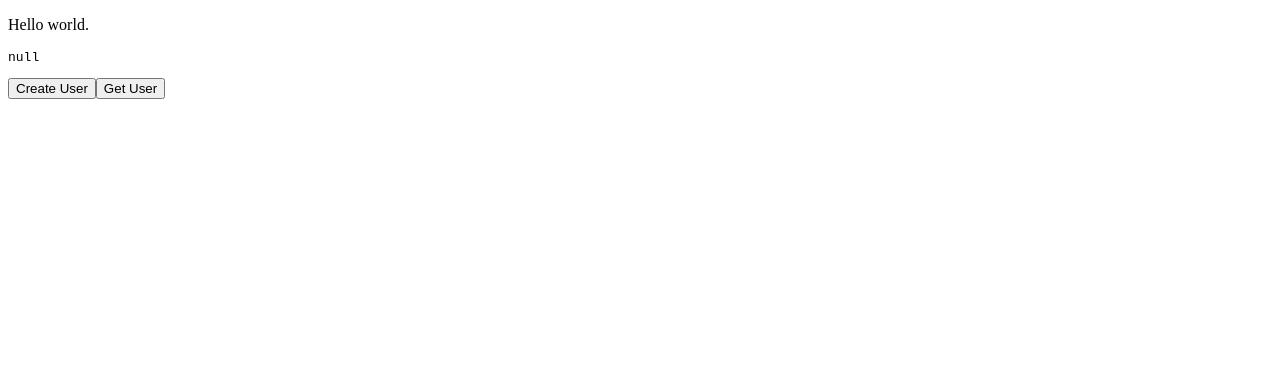
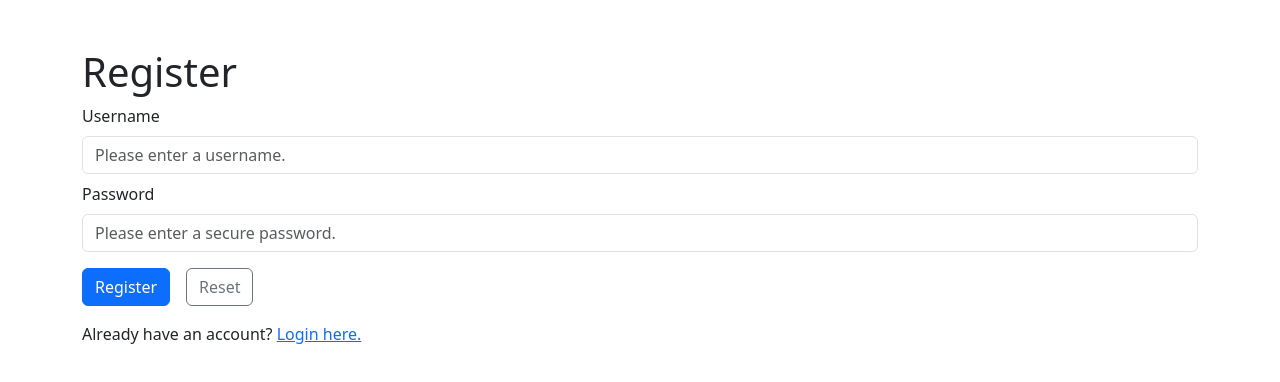
Before and after one commit to nsdigirolamo/tyche-app, a React (Vite) app: page /register in a window 1280 px wide. Shown: the top 382 px of the page. Built offline with nearby package versions, Linux system fonts and the light colour scheme.

Commit message:
Register page now working

```diff
--- a/eslint.config.js
+++ b/eslint.config.js
@@ -32,6 +32,10 @@ export default tseslint.config(
         "warn",
         { allowConstantExport: true },
       ],
+      "@typescript-eslint/no-misused-promises": [
+        "error",
+        { checksVoidReturn: { attributes: false } },
+      ],
     },
   },
   eslintConfigPrettier
--- a/src/App.tsx
+++ b/src/App.tsx
@@ -1,15 +1,19 @@
+import "bootstrap/dist/css/bootstrap.min.css";
 import { BrowserRouter, Route, Routes } from "react-router";
-import Login from "./pages/Login";
 import Landing from "./pages/Landing";
+import Register from "./pages/Register";
+import { Container } from "react-bootstrap";
 
 function App() {
   return (
-    <BrowserRouter>
-      <Routes>
-        <Route path="/" element={<Landing />} />
-        <Route path="register" element={<Login />} />
-      </Routes>
-    </BrowserRouter>
+    <Container className="mt-5">
+      <BrowserRouter>
+        <Routes>
+          <Route path="/" element={<Landing />} />
+          <Route path="register" element={<Register />} />
+        </Routes>
+      </BrowserRouter>
+    </Container>
   );
 }
 
--- /dev/null
+++ b/src/components/register/RegisterForm.tsx
@@ -0,0 +1,89 @@
+import { Button, Form } from "react-bootstrap";
+import { useForm } from "react-hook-form";
+import { User } from "../../models/entities/user";
+import { UserRepository } from "../../repositories/UserRepository";
+import axios from "axios";
+import { yupResolver } from "@hookform/resolvers/yup";
+import * as yup from "yup";
+
+interface RegisterFormProps {
+  onSubmit: (user: User) => void;
+}
+
+interface IRegisterFormInput {
+  username: string;
+  password: string;
+}
+
+const RegisterFormSchema = yup.object({
+  username: yup
+    .string()
+    .max(16, "A username cannot be longer than 16 characters.")
+    .matches(/^[a-zA-Z0-9_]+$/, "A username must be alphanumeric.")
+    .required("A username is required."),
+  password: yup.string().required("A password is required."),
+});
+
+const RegisterForm = ({ onSubmit }: RegisterFormProps) => {
+  const {
+    formState: { errors },
+    handleSubmit,
+    register,
+    reset,
+  } = useForm<IRegisterFormInput>({
+    resolver: yupResolver(RegisterFormSchema),
+  });
+
+  const userRepository = new UserRepository(axios);
+
+  const submitHandler = handleSubmit(async data => {
+    const input = { name: data.username, password: data.password };
+    try {
+      const user = await userRepository.create_one(input);
+      onSubmit(user);
+    } catch (error) {
+      console.log(error);
+    }
+  });
+
+  const handleResetClick = () => {
+    reset();
+  };
+
+  return (
+    <Form onSubmit={submitHandler}>
+      <Form.Group className="mb-2">
+        <Form.Label for="username">Username</Form.Label>
+        <Form.Control
+          id="username"
+          placeholder="Please enter a username."
+          isInvalid={!!errors.username}
+          {...register("username")}
+        />
+        <Form.Control.Feedback type="invalid">
+          {errors.username?.message}
+        </Form.Control.Feedback>
+      </Form.Group>
+      <Form.Group className="mb-3">
+        <Form.Label for="password">Password</Form.Label>
+        <Form.Control
+          id="password"
+          placeholder="Please enter a secure password."
+          isInvalid={!!errors.password}
+          {...register("password")}
+        />
+        <Form.Control.Feedback type="invalid">
+          {errors.password?.message}
+        </Form.Control.Feedback>
+      </Form.Group>
+      <Button className="me-3" variant="primary" type="submit">
+        Register
+      </Button>
+      <Button variant="outline-secondary" onClick={handleResetClick}>
+        Reset
+      </Button>
+    </Form>
+  );
+};
+
+export default RegisterForm;
--- a/src/models/dtos/user.ts
+++ b/src/models/dtos/user.ts
@@ -4,6 +4,7 @@ export interface UserInput {
 }
 
 export interface UserOutput {
+  id: string;
   name: string;
   created_at: string;
 }
--- a/src/models/entities/user.ts
+++ b/src/models/entities/user.ts
@@ -1,15 +1,17 @@
 import { UserOutput } from "../dtos/user";
 
 export class User {
+  id: string;
   name: string;
   createdAt: Date;
 
-  constructor(name: string, createdAt: Date) {
+  constructor(id: string, name: string, createdAt: Date) {
+    this.id = id;
     this.name = name;
     this.createdAt = createdAt;
   }
 
   static fromUserOutput(output: UserOutput): User {
-    return new User(output.name, new Date(output.created_at));
+    return new User(output.id, output.name, new Date(output.created_at));
   }
 }
--- a/src/pages/Login.tsx
+++ /dev/null
@@ -1,49 +0,0 @@
-import axios from "axios";
-import { useState } from "react";
-import { UserInput } from "../models/dtos/user";
-import { User } from "../models/entities/user";
-import { UserRepository } from "../repositories/UserRepository";
-
-const Login = () => {
-  const [user, setUser] = useState<User | null>(null);
-  const userRepository = new UserRepository(axios);
-
-  const handleCreateClick = async () => {
-    const input: UserInput = {
-      name: (Math.random() + 1).toString(36).substring(7),
-      password: (Math.random() + 1).toString(36).substring(7),
-    };
-    const user = await userRepository.create(input);
-
-    setUser(user);
-  };
-
-  const handleReadClick = async () => {
-    const user = await userRepository.read("John_Smith");
-
-    setUser(user);
-  };
-
-  return (
-    <>
-      <p>Hello world.</p>
-      <pre>{JSON.stringify(user, null, 2)}</pre>
-      <button
-        type={"button"}
-        // eslint-disable-next-line @typescript-eslint/no-misused-promises
-        onClick={handleCreateClick}
-      >
-        Create User
-      </button>
-      <button
-        type={"button"}
-        // eslint-disable-next-line @typescript-eslint/no-misused-promises
-        onClick={handleReadClick}
-      >
-        Get User
-      </button>
-    </>
-  );
-};
-
-export default Login;
--- /dev/null
+++ b/src/pages/Register.tsx
@@ -0,0 +1,21 @@
+import { Link } from "react-router";
+import RegisterForm from "../components/register/RegisterForm";
+import { User } from "../models/entities/user";
+
+const Register = () => {
+  const handleSubmit = (user: User) => {
+    console.log(user);
+  };
+
+  return (
+    <>
+      <h1>Register</h1>
+      <RegisterForm onSubmit={handleSubmit} />
+      <p className="mt-3">
+        Already have an account? <Link to="/login">Login here.</Link>
+      </p>
+    </>
+  );
+};
+
+export default Register;
--- a/src/repositories/IEntityRepository.ts
+++ /dev/null
@@ -1,6 +0,0 @@
-export interface IEntityRepository<T> {
-  create(input: unknown): Promise<T>;
-  read(identifier: unknown): Promise<T>;
-  update(identifier: unknown, input: unknown): Promise<T>;
-  delete(): Promise<void>;
-}
--- a/src/repositories/UserRepository.ts
+++ b/src/repositories/UserRepository.ts
@@ -2,11 +2,11 @@ import { AxiosInstance } from "axios";
 import { UserInput, UserOutput } from "../models/dtos/user";
 import { User } from "../models/entities/user";
 import { HttpRepository } from "./HttpRepository";
-import { IEntityRepository } from "./IEntityRepository";
 
-export class UserRepository implements IEntityRepository<User> {
+export class UserRepository {
   httpRepository: HttpRepository<UserInput, UserOutput>;
-  endpoint = "http://localhost:8080/user";
+  post_endpoint = "http://localhost:8000/api/user";
+  get_endpoint = "http://localhost:8000/api/users";
 
   constructor(axiosInstance: AxiosInstance) {
     this.httpRepository = new HttpRepository<UserInput, UserOutput>(
@@ -14,30 +14,27 @@ export class UserRepository implements IEntityRepository<User> {
     );
   }
 
-  async create(input: UserInput): Promise<User> {
-    const { data } = await this.httpRepository.post(this.endpoint, input);
+  async create_one(input: UserInput): Promise<User> {
+    const url = `${this.post_endpoint}/register`;
+    const { data } = await this.httpRepository.post(url, input);
     const user = User.fromUserOutput(data);
 
     return user;
   }
 
-  async read(id: string): Promise<User> {
-    const url = `${this.endpoint}/${id}`;
+  async find_one_by_id(user_id: string): Promise<User> {
+    const url = `${this.get_endpoint}/${user_id}`;
     const { data } = await this.httpRepository.get(url);
     const user = User.fromUserOutput(data);
 
     return user;
   }
 
-  async update(id: string, input: UserInput): Promise<User> {
-    const url = `${this.endpoint}/${id}`;
-    const { data } = await this.httpRepository.put(url, input);
+  async find_one_by_name(user_name: string): Promise<User> {
+    const url = `${this.get_endpoint}/${user_name}`;
+    const { data } = await this.httpRepository.get(url);
     const user = User.fromUserOutput(data);
 
     return user;
   }
-
-  async delete(): Promise<void> {
-    await this.httpRepository.delete(this.endpoint);
-  }
 }
```
Also changed, not shown: package.json (+6 -1 lines), src/models/dtos/post.ts (deleted, +0 -13 lines), 1 other file (tests, documents, lock files or other folders).
